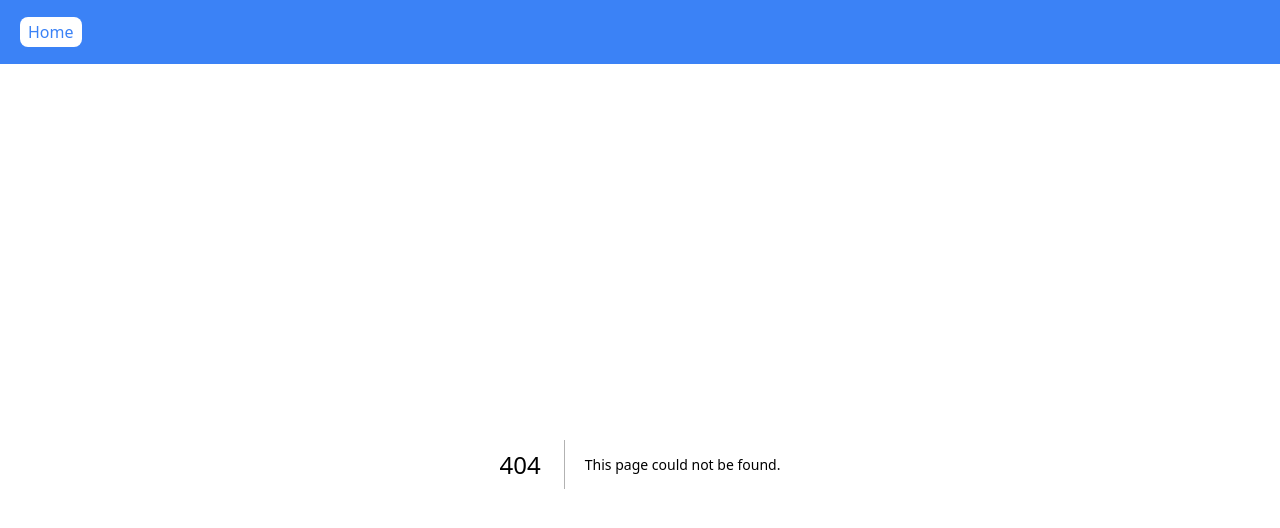
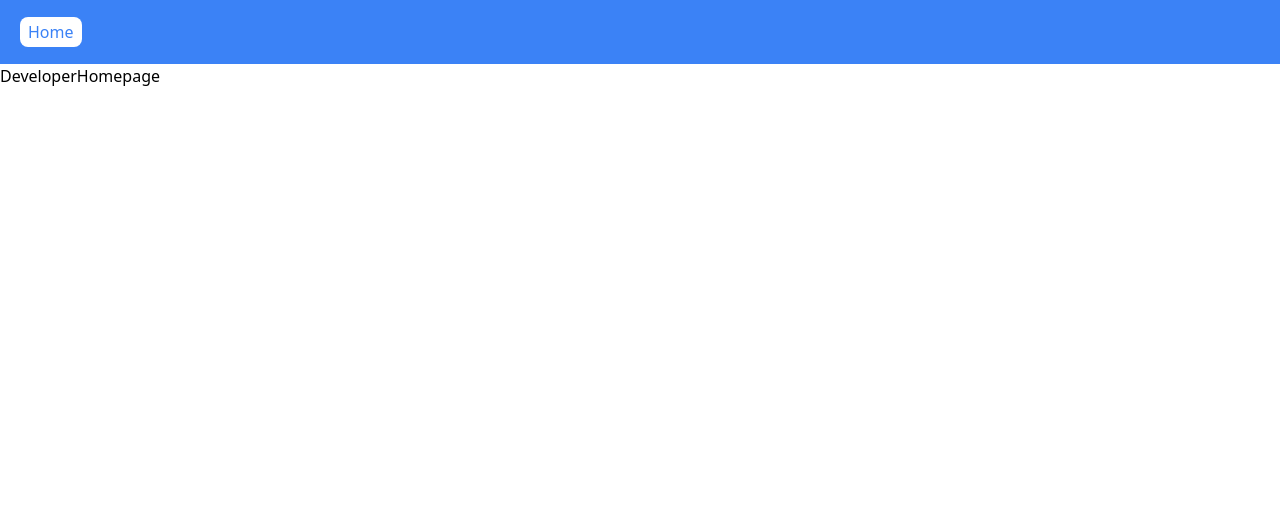
Before and after one commit to arkmadj/my-demo, a Next.js app: page /developer in a window 1280 px wide. Before the commit this address had no page. Shown: the top 528 px of the page. Built offline with nearby package versions, Linux system fonts and the light colour scheme.

Commit message:
Added developer page

```diff
--- /dev/null
+++ b/app/developer/page.tsx
@@ -0,0 +1,7 @@
+import React from "react";
+
+function DeveloperHomepage() {
+	return <div>DeveloperHomepage</div>;
+}
+
+export default DeveloperHomepage;
```
